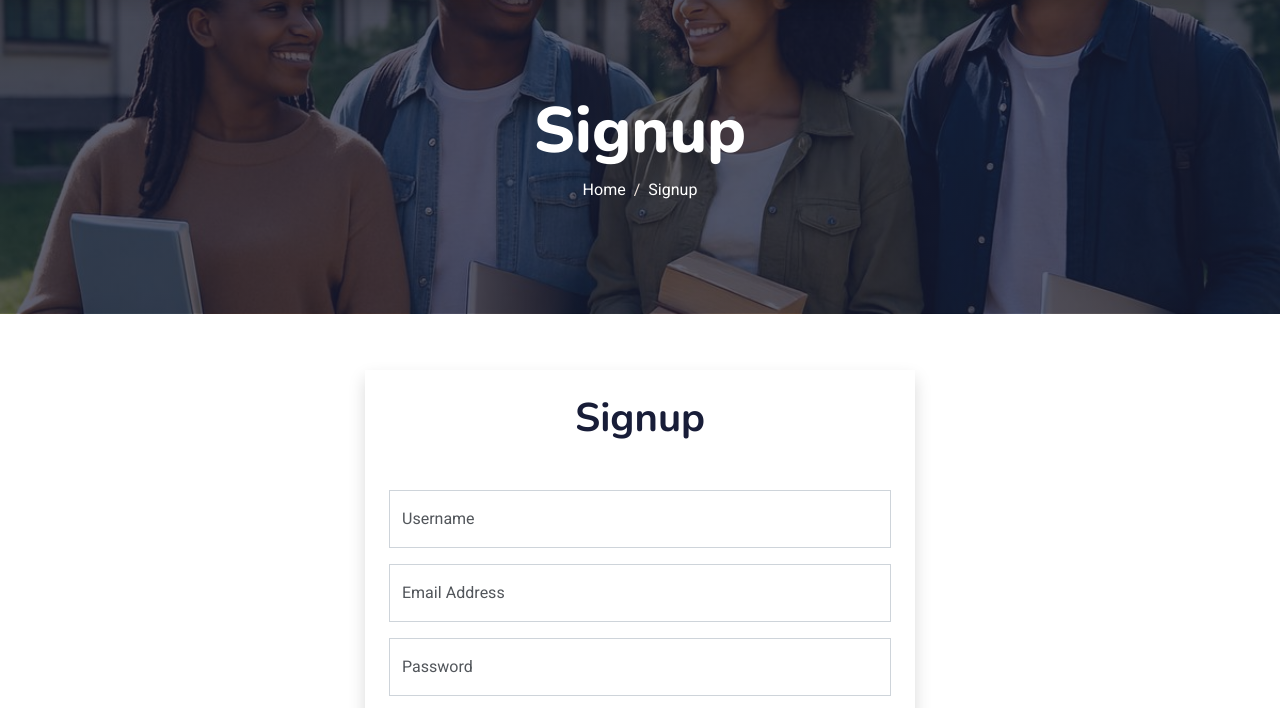
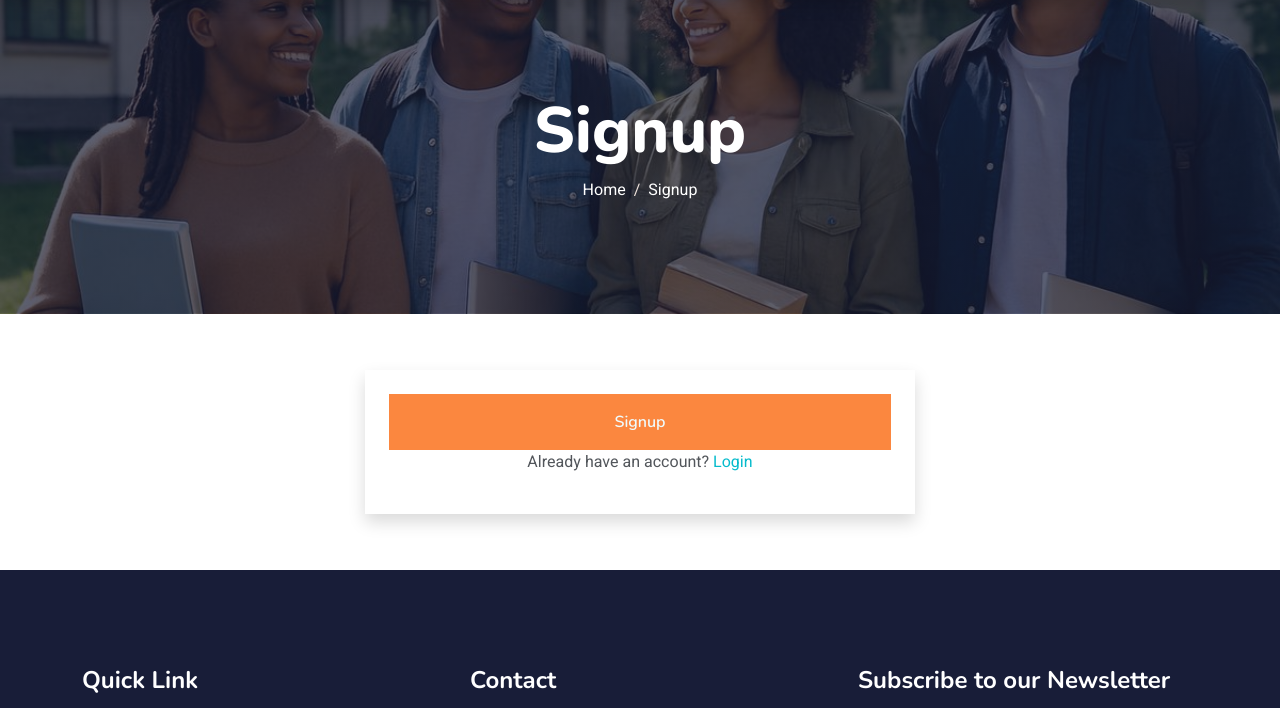
Before and after one commit to taytech-dev/muryetech, a plain HTML site: page signup.html in a window 1280 px wide. Shown: the part 78-786 px from the top of the page. Drawn offline with nearby package versions, Linux system fonts and the light colour scheme.

Commit message:
commit all the changes

```diff
--- a/signup.html
+++ b/signup.html
@@ -66,6 +66,7 @@
                     <div class="dropdown-menu fade-down m-0">
                         <a href="team.html" class="dropdown-item">Our Team</a>
                         <a href="testimonial.html" class="dropdown-item">Testimonial</a>
+                        <a href="https://www.muryetechacademy.com" class="dropdown-item">Signup</a>
                     </div>
                 </div>
                 <a href="contact.html" class="nav-item nav-link">Contact</a>
@@ -87,7 +88,7 @@
                         <nav aria-label="breadcrumb">
                             <ol class="breadcrumb justify-content-center">
                                 <li class="breadcrumb-item"><a class="text-white" href="index.html">Home</a></li>
-                                <li class="breadcrumb-item text-white active" src="http://www.muryetechacademy.com" aria-current="page">Signup</li>
+                                <li class="breadcrumb-item text-white active" href="http://www.muryetechacademy.com" aria-current="page">Signup</li>
                             </ol>
                         </nav>
                     </div>
@@ -106,30 +107,6 @@
 
                 <center>
                     <form class="shadow p-4" style="max-width: 550px;">
-                        <div class="text-center wow fadeInUp" data-wow-delay="0.1s">
-                            <h1 class="mb-5 bg-white text-center px-3">Signup</h1>
-
-                        </div>
-                        <div class="row g-3">
-                            <div class="col-12">
-                                <div class="form-floating">
-                                    <input type="text" class="form-control" id="username" placeholder="Username">
-                                    <label for="Username">Username</label>
-                                </div>
-                            </div>
-                            <div class="col-12">
-                                <div class="form-floating">
-                                    <input type="email" class="form-control" id="email" placeholder="Email Address">
-                                    <label for="email">Email Address</label>
-                                </div>
-                            </div>
-                            <div class="col-12">
-                                <div class="form-floating">
-                                    <input type="password" class="form-control" id="password" placeholder="Password">
-                                    <label for="password">Password</label>
-                                </div>
-                            </div>
-
                             <div class="col-12">
                                 <button class="btn text-light w-100 py-3" type="submit" href="http://www.muryetechacademy.com">Signup</button>
                             </div>
@@ -193,7 +170,7 @@
             <div class="copyright">
                 <div class="row">
                     <div class="col-md-6 text-center text-md-start mb-3 mb-md-0">
-                        &copy; <a class="border-bottom" href="index.html">Secret Coder</a>, All Right Reserved.
+                        &copy; <a class="border-bottom" href="index.html">Murye Tech Academy</a>, All Right Reserved.
 
                     </div>
                 </div>
```
Also changed, not shown: about.html (+1 -0 lines), contact.html (+1 -0 lines), courses.html (+1 -0 lines), instructor.html (+1 -0 lines), login.html (+2 -1 lines), single.html (+2 -1 lines), team.html (+2 -0 lines), testimonial.html (+2 -1 lines), logoFooter.png (added).
